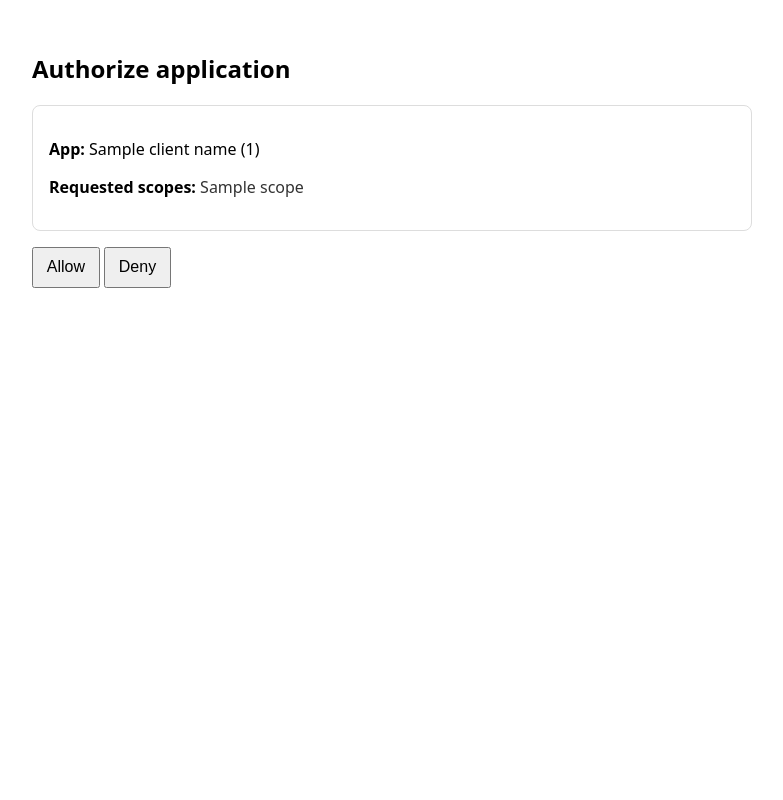
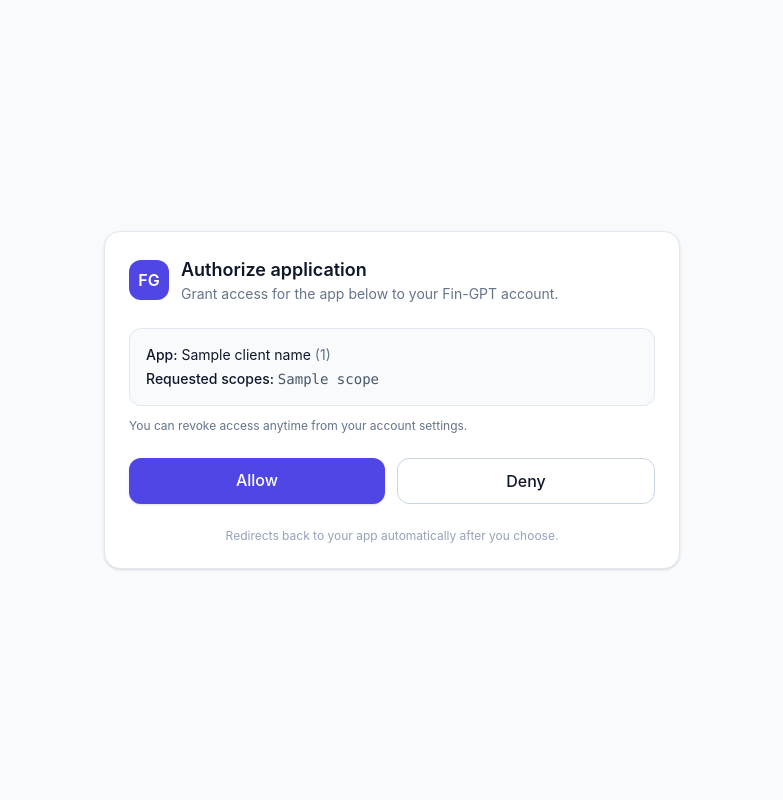
Before and after one commit to vikkysarswat/fin-gpt-fastapi, a FastAPI app: template app/templates/consent.html in a window 1280 px wide. Shown: the whole page, without its empty margins (248-1031 px from the left). Run offline with FastAPI, Linux system fonts and the light colour scheme; the template is opened without the code that fills it: most values are stand-ins (such as "Sample title", 1, 10 or a date in 2020); some libraries are stand-ins or nearby versions.

Commit message:
Update consent.html

```diff
--- a/app/templates/consent.html
+++ b/app/templates/consent.html
@@ -1,15 +1,50 @@
+<!doctype html>
+<html lang="en">
+<head>
+  <meta charset="utf-8"/>
+  <meta name="viewport" content="width=device-width,initial-scale=1"/>
+  <title>Authorize App · Fin-GPT</title>
+  <script src="https://cdn.tailwindcss.com"></script>
+  <style>
+    :root { color-scheme: light dark; }
+    body{font-family: Inter, system-ui, -apple-system, Segoe UI, Roboto, Helvetica, Arial;}
+  </style>
+</head>
+<body class="bg-slate-50 dark:bg-slate-900 text-slate-900 dark:text-slate-100">
+  <main class="min-h-screen flex items-center justify-center p-6">
+    <div class="w-full max-w-xl bg-white dark:bg-slate-800 border border-slate-200 dark:border-slate-700 rounded-2xl shadow p-6 space-y-6">
+      <header class="flex items-center gap-3">
+        <div class="w-10 h-10 rounded-xl bg-indigo-600 text-white flex items-center justify-center font-semibold">FG</div>
+        <div>
+          <h1 class="text-lg font-semibold">Authorize application</h1>
+          <p class="text-sm text-slate-500">Grant access for the app below to your Fin-GPT account.</p>
+        </div>
+      </header>
 
-<!doctype html><html><head><meta charset="utf-8"/><meta name="viewport" content="width=device-width,initial-scale=1"/><title>Authorize app</title>
-<style>body{font-family:system-ui,-apple-system,Segoe UI,Roboto,Helvetica,Arial;padding:2rem;max-width:720px;margin:auto}.app{border:1px solid #ddd;border-radius:8px;padding:1rem;margin:1rem 0}.scopes{color:#333}button{padding:.6rem .8rem;font-size:1rem}</style>
-</head><body>
-<h2>Authorize application</h2>
-<div class="app">
-<p><strong>App:</strong> {{client_name}} ({{client_id}})</p>
-<p><strong>Requested scopes:</strong> <span class="scopes">{{scope}}</span></p>
-</div>
-<form method="post">
-<input type="hidden" name="transaction_id" value="{{txid}}">
-<button name="decision" value="approve" type="submit">Allow</button>
-<button name="decision" value="deny" type="submit">Deny</button>
-</form>
-</body></html>
+      <section class="space-y-3">
+        <div class="rounded-xl bg-slate-50 dark:bg-slate-900/40 p-4 border border-slate-200 dark:border-slate-700">
+          <div class="text-sm"><span class="font-medium">App:</span> {{ client_name }} <span class="text-slate-500">({{ client_id }})</span></div>
+          <div class="text-sm mt-1"><span class="font-medium">Requested scopes:</span> <code class="text-slate-600">{{ scope }}</code></div>
+        </div>
+        <p class="text-xs text-slate-500">You can revoke access anytime from your account settings.</p>
+      </section>
+
+      <form method="post" class="space-y-4">
+        <input type="hidden" name="transaction_id" value="{{ txid }}">
+        <div class="flex gap-3">
+          <button name="decision" value="approve" type="submit"
+                  class="flex-1 inline-flex justify-center rounded-xl bg-indigo-600 text-white px-4 py-2.5 font-medium shadow hover:bg-indigo-700 focus:outline-none focus:ring-2 focus:ring-indigo-500">
+            Allow
+          </button>
+          <button name="decision" value="deny" type="submit"
+                  class="flex-1 inline-flex justify-center rounded-xl bg-white dark:bg-slate-900 border border-slate-300 dark:border-slate-700 px-4 py-2.5 font-medium hover:bg-slate-50 dark:hover:bg-slate-800">
+            Deny
+          </button>
+        </div>
+      </form>
+
+      <p class="text-xs text-slate-400 text-center">Redirects back to your app automatically after you choose.</p>
+    </div>
+  </main>
+</body>
+</html>
```
